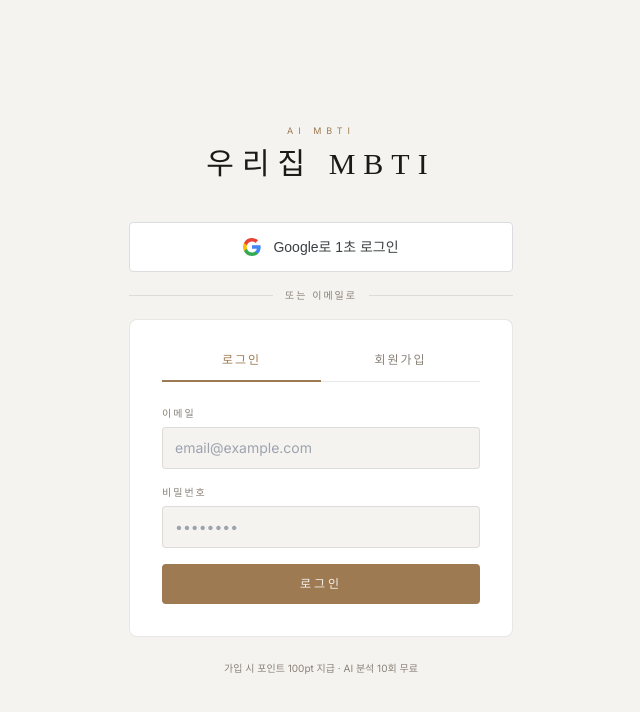
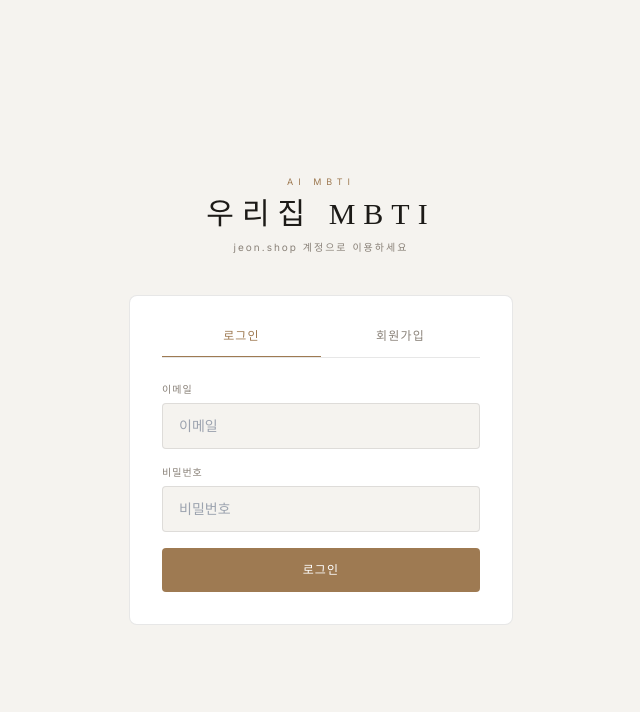
Before and after one commit to ddagawar72-bot/remodeling-ai, a Next.js app: page /login in a window 1280 px wide. Shown: the top 712 px of the page, without its empty margins (319-959 px from the left). Built offline with nearby package versions, Linux system fonts and the light colour scheme.

Commit message:
Update page.tsx

```diff
--- a/app/(auth)/login/page.tsx
+++ b/app/(auth)/login/page.tsx
@@ -1,134 +1,137 @@
 "use client";
-import { useState } from "react";
+import { useState, useEffect, Suspense } from "react";
 import { signIn } from "next-auth/react";
-import { useRouter } from "next/navigation";
+import { useRouter, useSearchParams } from "next/navigation";
 
-export default function LoginPage() {
+function LoginInner() {
   const router = useRouter();
+  const params = useSearchParams();
   const [tab, setTab] = useState<"login" | "register">("login");
   const [email, setEmail] = useState("");
   const [password, setPassword] = useState("");
   const [name, setName] = useState("");
+  const [phone, setPhone] = useState("");
+  const [confirm, setConfirm] = useState("");
   const [error, setError] = useState("");
   const [loading, setLoading] = useState(false);
-  const [googleLoading, setGoogleLoading] = useState(false);
+
+  useEffect(() => {
+    if (params.get("tab") === "register") setTab("register");
+    if (params.get("email")) setEmail(params.get("email")!);
+  }, [params]);
 
   const handleLogin = async () => {
+    if (!email || !password) { setError("이메일과 비밀번호를 입력해주세요"); return; }
     setLoading(true); setError("");
     const res = await signIn("credentials", { email, password, redirect: false });
-    if (res?.error) { setError("이메일 또는 비밀번호가 올바르지 않습니다"); setLoading(false); return; }
+    setLoading(false);
+    if (res?.error) { setError("이메일 또는 비밀번호가 올바르지 않습니다"); return; }
     router.push("/analyze");
   };
 
   const handleRegister = async () => {
+    if (!name || !email || !password) { setError("모든 항목을 입력해주세요"); return; }
     if (password.length < 6) { setError("비밀번호는 6자 이상이어야 합니다"); return; }
+    if (password !== confirm) { setError("비밀번호가 일치하지 않습니다"); return; }
     setLoading(true); setError("");
     const res = await fetch("/api/auth/register", {
       method: "POST",
       headers: { "Content-Type": "application/json" },
-      body: JSON.stringify({ email, password, name }),
+      body: JSON.stringify({ email, password, name, phone }),
     });
     const json = await res.json();
-    if (!json.ok) { setError(json.error); setLoading(false); return; }
+    if (!json.ok) { setError(json.error ?? "회원가입 실패"); setLoading(false); return; }
     await signIn("credentials", { email, password, redirect: false });
+    setLoading(false);
     router.push("/analyze");
-  };
-
-  const handleGoogle = async () => {
-    setGoogleLoading(true);
-    await signIn("google", { callbackUrl: "/analyze" });
   };
 
   return (
     <div className="min-h-screen flex items-center justify-center p-6" style={{ background: "var(--bg)" }}>
       <div className="w-full max-w-sm">
-        {/* Logo */}
+        {/* 로고 */}
         <div className="text-center mb-10">
           <div className="text-[9px] tracking-[5px] uppercase mb-2" style={{ color: "var(--ac)" }}>AI MBTI</div>
           <div className="text-3xl tracking-[8px] uppercase font-light" style={{ fontFamily: "'Cormorant Garamond',serif" }}>
             우리집 MBTI
           </div>
+          <div className="text-[10px] tracking-[2px] mt-2" style={{ color: "var(--txm)" }}>
+            jeon.shop 계정으로 이용하세요
+          </div>
         </div>
 
-        {/* 구글 로그인 버튼 */}
-        <button onClick={handleGoogle} disabled={googleLoading}
-          className="w-full py-3.5 rounded flex items-center justify-center gap-3 text-sm font-medium mb-4 transition-all disabled:opacity-50 border"
-          style={{ background: "#fff", color: "#3c4043", borderColor: "#dadce0", fontFamily: "'DM Sans',sans-serif" }}>
-          {googleLoading ? (
-            <span className="inline-block w-4 h-4 border-2 border-gray-400 border-t-transparent rounded-full animate-spin" />
-          ) : (
-            <svg width="18" height="18" viewBox="0 0 18 18">
-              <path d="M17.64 9.2c0-.637-.057-1.251-.164-1.84H9v3.481h4.844c-.209 1.125-.843 2.078-1.796 2.717v2.258h2.908c1.702-1.567 2.684-3.875 2.684-6.615z" fill="#4285F4"/>
-              <path d="M9 18c2.43 0 4.467-.806 5.956-2.184l-2.908-2.258c-.806.54-1.837.86-3.048.86-2.344 0-4.328-1.584-5.036-3.711H.957v2.332A8.997 8.997 0 009 18z" fill="#34A853"/>
-              <path d="M3.964 10.707A5.41 5.41 0 013.682 9c0-.593.102-1.17.282-1.707V4.961H.957A8.996 8.996 0 000 9c0 1.452.348 2.827.957 4.039l3.007-2.332z" fill="#FBBC05"/>
-              <path d="M9 3.58c1.321 0 2.508.454 3.44 1.345l2.582-2.58C13.463.891 11.426 0 9 0A8.997 8.997 0 00.957 4.96L3.964 7.293C4.672 5.163 6.656 3.58 9 3.58z" fill="#EA4335"/>
-            </svg>
-          )}
-          {googleLoading ? "구글 로그인 중..." : "Google로 1초 로그인"}
-        </button>
-
-        {/* 구분선 */}
-        <div className="flex items-center gap-3 mb-4">
-          <div className="flex-1 h-px" style={{ background: "var(--bd)" }} />
-          <span className="text-[10px] tracking-[2px]" style={{ color: "var(--txm)" }}>또는 이메일로</span>
-          <div className="flex-1 h-px" style={{ background: "var(--bd)" }} />
-        </div>
-
-        {/* Card */}
+        {/* 카드 */}
         <div className="rounded-lg border p-8" style={{ background: "var(--bg2)", borderColor: "var(--bd)" }}>
-          {/* Tabs */}
+          {/* 탭 */}
           <div className="flex border-b mb-6" style={{ borderColor: "var(--bd)" }}>
-            {(["login", "register"] as const).map((t) => (
+            {(["login", "register"] as const).map(t => (
               <button key={t} onClick={() => { setTab(t); setError(""); }}
-                className="flex-1 pb-3 text-xs tracking-[2px] uppercase border-b-2 transition-all"
-                style={{ color: tab === t ? "var(--ac)" : "var(--txm)", borderColor: tab === t ? "var(--ac)" : "transparent", fontFamily: "'DM Sans',sans-serif", marginBottom: "-1px" }}>
+                className="flex-1 pb-3 text-xs tracking-widest uppercase transition-colors"
+                style={{ color: tab === t ? "var(--ac)" : "var(--txm)", borderBottom: tab === t ? "1px solid var(--ac)" : "1px solid transparent" }}>
                 {t === "login" ? "로그인" : "회원가입"}
               </button>
             ))}
           </div>
 
-          <div className="space-y-4">
-            {tab === "register" && (
+          {tab === "login" ? (
+            <div className="flex flex-col gap-4">
               <div>
-                <label className="text-[10px] tracking-[2px] uppercase block mb-1.5" style={{ color: "var(--txm)" }}>이름</label>
-                <input value={name} onChange={(e) => setName(e.target.value)} placeholder="홍길동"
-                  className="w-full px-3 py-2.5 rounded border text-sm outline-none"
+                <label className="text-[10px] tracking-widest uppercase block mb-1.5" style={{ color: "var(--txm)" }}>이메일</label>
+                <input type="email" value={email} onChange={e => setEmail(e.target.value)}
+                  placeholder="이메일" onKeyDown={e => e.key === "Enter" && handleLogin()}
+                  className="w-full px-4 py-3 rounded text-sm border outline-none transition-all"
                   style={{ background: "var(--bg)", borderColor: "var(--bd)", color: "var(--tx)" }} />
               </div>
-            )}
-            <div>
-              <label className="text-[10px] tracking-[2px] uppercase block mb-1.5" style={{ color: "var(--txm)" }}>이메일</label>
-              <input type="email" value={email} onChange={(e) => setEmail(e.target.value)} placeholder="email@example.com"
-                className="w-full px-3 py-2.5 rounded border text-sm outline-none"
-                style={{ background: "var(--bg)", borderColor: "var(--bd)", color: "var(--tx)" }} />
+              <div>
+                <label className="text-[10px] tracking-widest uppercase block mb-1.5" style={{ color: "var(--txm)" }}>비밀번호</label>
+                <input type="password" value={password} onChange={e => setPassword(e.target.value)}
+                  placeholder="비밀번호" onKeyDown={e => e.key === "Enter" && handleLogin()}
+                  className="w-full px-4 py-3 rounded text-sm border outline-none transition-all"
+                  style={{ background: "var(--bg)", borderColor: "var(--bd)", color: "var(--tx)" }} />
+              </div>
+              {error && <p className="text-xs" style={{ color: "var(--err)" }}>{error}</p>}
+              <button onClick={handleLogin} disabled={loading}
+                className="w-full py-3.5 rounded text-xs tracking-widest uppercase font-medium transition-all disabled:opacity-50"
+                style={{ background: "var(--ac)", color: "#fff" }}>
+                {loading ? "로그인 중..." : "로그인"}
+              </button>
             </div>
-            <div>
-              <label className="text-[10px] tracking-[2px] uppercase block mb-1.5" style={{ color: "var(--txm)" }}>비밀번호</label>
-              <input type="password" value={password} onChange={(e) => setPassword(e.target.value)}
-                placeholder={tab === "register" ? "6자 이상" : "••••••••"}
-                className="w-full px-3 py-2.5 rounded border text-sm outline-none"
-                style={{ background: "var(--bg)", borderColor: "var(--bd)", color: "var(--tx)" }}
-                onKeyDown={(e) => e.key === "Enter" && (tab === "login" ? handleLogin() : handleRegister())} />
+          ) : (
+            <div className="flex flex-col gap-4">
+              {[
+                { label: "이름", val: name, set: setName, type: "text", ph: "이름" },
+                { label: "이메일", val: email, set: setEmail, type: "email", ph: "이메일" },
+                { label: "연락처", val: phone, set: setPhone, type: "tel", ph: "연락처 (선택)" },
+                { label: "비밀번호", val: password, set: setPassword, type: "password", ph: "6자 이상" },
+                { label: "비밀번호 확인", val: confirm, set: setConfirm, type: "password", ph: "재입력" },
+              ].map(f => (
+                <div key={f.label}>
+                  <label className="text-[10px] tracking-widest uppercase block mb-1.5" style={{ color: "var(--txm)" }}>{f.label}</label>
+                  <input type={f.type} value={f.val} onChange={e => f.set(e.target.value)}
+                    placeholder={f.ph} onKeyDown={e => e.key === "Enter" && handleRegister()}
+                    className="w-full px-4 py-3 rounded text-sm border outline-none transition-all"
+                    style={{ background: "var(--bg)", borderColor: "var(--bd)", color: "var(--tx)" }} />
+                </div>
+              ))}
+              {error && <p className="text-xs" style={{ color: "var(--err)" }}>{error}</p>}
+              <button onClick={handleRegister} disabled={loading}
+                className="w-full py-3.5 rounded text-xs tracking-widest uppercase font-medium transition-all disabled:opacity-50"
+                style={{ background: "var(--ac)", color: "#fff" }}>
+                {loading ? "가입 중..." : "회원가입"}
+              </button>
+              <p className="text-[10px] text-center" style={{ color: "var(--txm)" }}>가입 시 포인트 100pt 지급 · AI 분석 10회 무료</p>
             </div>
-
-            {error && (
-              <div className="text-xs px-3 py-2 rounded" style={{ background: "rgba(184,64,64,.06)", color: "var(--dn)", border: "1px solid rgba(184,64,64,.2)" }}>
-                {error}
-              </div>
-            )}
-
-            <button onClick={tab === "login" ? handleLogin : handleRegister} disabled={loading}
-              className="w-full py-3 rounded text-xs tracking-[3px] uppercase transition-all disabled:opacity-50 mt-2"
-              style={{ background: "var(--ac)", color: "var(--bg)", fontFamily: "'DM Sans',sans-serif" }}>
-              {loading ? "처리 중..." : tab === "login" ? "로그인" : "가입하기"}
-            </button>
-          </div>
+          )}
         </div>
-
-        <p className="text-center text-[10px] mt-6" style={{ color: "var(--txm)" }}>
-          가입 시 포인트 100pt 지급 · AI 분석 10회 무료
-        </p>
       </div>
     </div>
   );
 }
+
+export default function LoginPage() {
+  return (
+    <Suspense>
+      <LoginInner />
+    </Suspense>
+  );
+}
```
